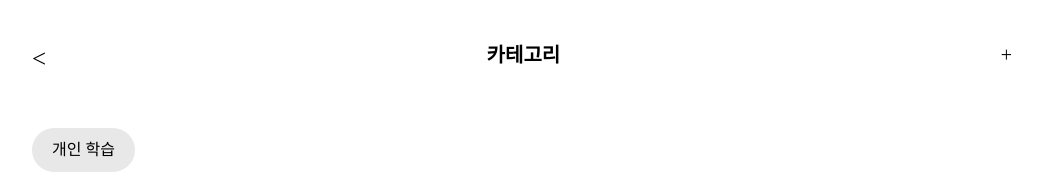
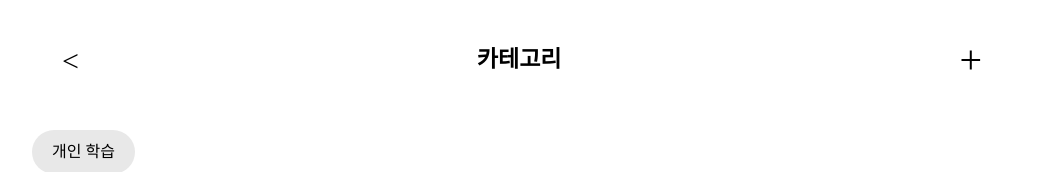
Before and after one commit to 9oormthon-time-capsule/time-capsule-FE, a React (Vite) app: page /todo/category in a window 1280 px wide. Shown: the top 172 px of the page, without its empty margins (118-1160 px from the left). Built offline with nearby package versions, Linux system fonts and the light colour scheme; a web font is replaced by a local one.

Commit message:
feat: 뒤로가기, 등록페이지 네비게이션 구현

```diff
--- a/src/components/todo/category/CategoryHeader.tsx
+++ b/src/components/todo/category/CategoryHeader.tsx
@@ -1,11 +1,22 @@
+import { useNavigate } from 'react-router-dom';
 import styled from 'styled-components';
 
 const CategoryHeader = ({ title, button }: { title: string; button: string }) => {
+	const nav = useNavigate();
+
+	const handleBackNav = () => {
+		nav(-1);
+	}
+
+	const toRegisterPage = () => {
+		nav('/todo/category/new');
+	}
+
 	return (
 		<Wrapper>
-			<BackSection>{'<'}</BackSection>
+			<BackSection onClick={handleBackNav}>{'<'}</BackSection>
 			<TitleSection>{title}</TitleSection>
-			<ButtonSection>{button}</ButtonSection>
+			<ButtonSection isPlus={button === '+'} onClick={toRegisterPage}>{button}</ButtonSection>
 		</Wrapper>
 	);
 };
@@ -15,20 +26,24 @@ const Wrapper = styled.div`
 	height: auto;
 	display: flex;
 	justify-content: space-between;
-	padding: 40px 150px;
+	align-items: center;
+	padding: 30px 180px;
 `;
 
 const BackSection = styled.div`
-	font-size: 25px;
+	font-size: 30px;
+	cursor: pointer;
 `;
 
 const TitleSection = styled.div`
-	font-size: 20px;
+	font-size: 23px;
 	font-weight: bold;
 `;
 
 const ButtonSection = styled.div`
-	font-size: 20px;
+	font-size: ${({ isPlus }) => (isPlus ? '40px' : '20px')};
+	font-weight: ${({ isPlus }) => (isPlus ? '400' : '600')};
+	cursor: pointer;
 `;
 
 export default CategoryHeader;
```
